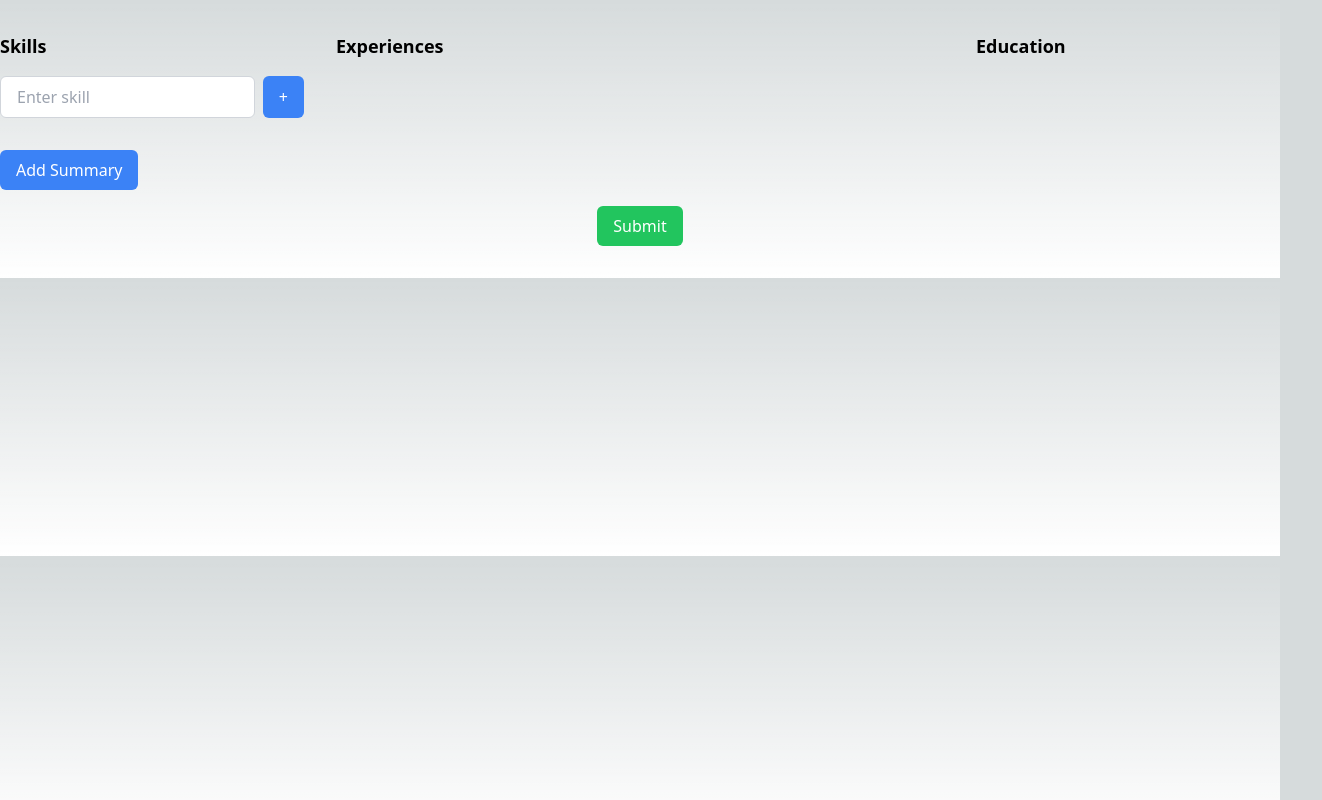
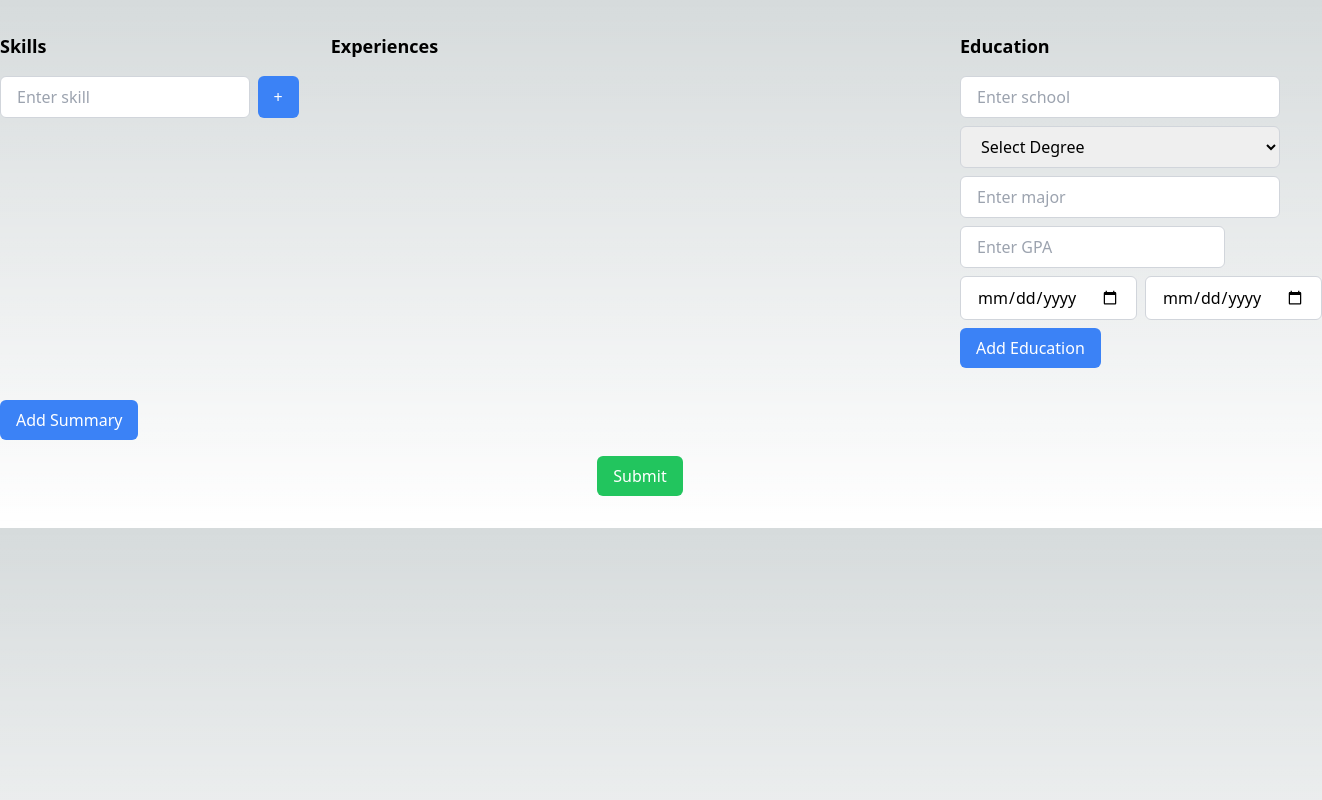
Before and after one commit to DennisLivshyts/resumesandbox, a Next.js app: page /CreateResumePage in a window 1280 px wide. Shown: the whole page, 1322 px wide, since content can reach past the window. Built offline with nearby package versions, Linux system fonts and the light colour scheme.

Commit message:
Populated the Education Column
Added gpa and start and end date to schema as well as the actual create resume page for input and improved the look, experience tab is next.

```diff
--- a/pages/CreateResumePage.tsx
+++ b/pages/CreateResumePage.tsx
@@ -3,7 +3,15 @@ import React, { useState } from 'react';
 const CreateResumePage : React.FC = () => {
     const [skillInput, setSkillInput] = useState('');
     const [skills,setSkills] = useState<string[]> ([]);
-    const [education,setEducation] = useState<{school:string,degree:string,major:string}[]>([]);
+    const [educationInput, setEducationInput] = useState({
+        school: '',
+        degree: '',
+        major: '',
+        gpa: '',
+        startDate: '',
+        endDate: ''
+      });
+    const [education,setEducation] = useState<{school:string,degree:string,major:string; gpa: string; startDate: string; endDate: string; }[]>([]);
     const [experiences, setExperiences] = useState<{position:string;company:string;description:string;aiAssistance:boolean}[]>([]);
     const [showSummaryInput, setShowSummaryInput] = useState<boolean>(false);
     const [summary, setSummary] = useState<string>('');
@@ -11,11 +19,14 @@ const CreateResumePage : React.FC = () => {
 
     const handleSkillAdd = (skill:string)=>{
         setSkills([...skills,skill]);
+        setSkillInput('');
     };
 
-    const handleEducationAdd = (school:string, degree: string, major: string) => {
-        setEducation([...education,{school,degree,major}]);
-    };
+    const handleEducationAdd = (school: string, degree: string, major: string, gpa: string, startDate: string, endDate: string) => {
+        setEducation([...education, { school, degree, major, gpa, startDate, endDate }]);
+        setEducationInput({ school: '', degree: '', major: '', gpa: '', startDate: '', endDate: '' });
+      };
+
 
     const handleExperienceAdd = (position:string, company:string, description:string, aiAssistance:boolean) => {
         setExperiences([...experiences,{position,company,description,aiAssistance}]);
@@ -68,7 +79,103 @@ const CreateResumePage : React.FC = () => {
         {/* Education Column */}
         <div className="w-1/4">
           <h2 className="text-lg font-semibold mb-4">Education</h2>
-          {/* Education Input Fields */}
+          <div className="mb-2">
+            <input
+              type="text"
+              placeholder="Enter school"
+              className="border border-gray-300 rounded-md px-4 py-2 w-full mb-2"
+              value={educationInput.school}
+              onChange={(e) => setEducationInput({ ...educationInput, school: e.target.value })}
+            />
+            <select
+              value={educationInput.degree}
+              onChange={(e) => setEducationInput({ ...educationInput, degree: e.target.value })}
+              className="border border-gray-300 rounded-md px-4 py-2 w-full mb-2"
+            >
+                <option value="">Select Degree</option>
+                <option value="HS">High School Diploma</option>
+                <option value="AA">Associate of Arts (AA)</option>
+                <option value="AS">Associate of Science (AS)</option>
+                <option value="AAA">Associate of Applied Arts (AAA)</option>
+                <option value="AAS">Associate of Applied Science (AAS)</option>
+                <option value="BA">Bachelor of Arts (BA)</option>
+                <option value="BS">Bachelor of Science (BS)</option>
+                <option value="BAA">Bachelor of Applied Arts (BAA)</option>
+                <option value="BAS">Bachelor of Applied Science (BAS)</option>
+                <option value="B.Arch.">Bachelor of Architecture (B.Arch.)</option>
+                <option value="BBA">Bachelor of Business Administration (BBA)</option>
+                <option value="BFA">Bachelor of Fine Arts (BFA)</option>
+                <option value="BSN">Bachelor of Science in Nursing (BSN)</option>
+                <option value="MA">Master of Arts (MA)</option>
+                <option value="MS">Master of Science (MS)</option>
+                <option value="MEng">Master of Engineering (MEng)</option>
+                <option value="M.E.">Master of Architecture (M.E.)</option>
+                <option value="MPA">Master of Public Administration (MPA)</option>
+                <option value="MSW">Master of Social Work (MSW)</option>
+                <option value="MBA">Master of Business Administration (MBA)</option>
+                <option value="MPH">Master of Public health (MPH)</option>
+                <option value="DA">Doctor of Arts (DA)</option>
+                <option value="DBA">Doctor of Business Administration (DBA)</option>
+                <option value="JCD">Doctor of Canon Law (JCD)</option>
+                <option value="DDes">Doctor of Design (DDes)</option>
+                <option value="DEng">Doctor of Engineering (DEng)</option>
+                <option value="EdD">Doctor of Education (EdD)</option>
+                <option value="DFA.">Doctor of Fine Arts (DFA.)</option>
+                <option value="DHL">Doctor of Hebrew Letters (DHL)</option>
+                <option value="JSD, SJD">Doctor of Juridical Science (JSD, SJD)</option>
+                <option value="DMA">Doctor of Musical Arts (DMA)</option>
+                <option value="DME">Doctor of Music Education (DME)</option>
+                <option value="DML">Doctor of Modern Languages (DML)</option>
+                <option value="DNSc">Doctor of Nursing Science (DNSc)</option>
+                <option value="PhD">Doctor of Philosophy (PhD)</option>
+                <option value="DPH">Doctor of Public Health (DPH)</option>
+                <option value="STD">Doctor of Sacred Theology (STD)</option>
+                <option value="DSc, ScD">Doctor of Science (DSc, ScD)</option>
+                <option value="ThD">Doctor of Theology (ThD)</option>
+            </select>
+            <input
+              type="text"
+              placeholder="Enter major"
+              className="border border-gray-300 rounded-md px-4 py-2 w-full mb-2"
+              value={educationInput.major}
+              onChange={(e) => setEducationInput({ ...educationInput, major: e.target.value })}
+            />
+              <input
+                type="number"
+                step="0.01"
+                placeholder="Enter GPA"
+                value={educationInput.gpa}
+                onChange={(e) => setEducationInput({ ...educationInput, gpa: e.target.value.toString() })}
+                className="border border-gray-300 rounded-md px-4 py-2 mb-2"
+            />
+            <div className="flex mb-2">
+                <input
+                type="date"
+                value={educationInput.startDate}
+                onChange={(e) => setEducationInput({ ...educationInput, startDate: e.target.value })}
+                className="border border-gray-300 rounded-md px-4 py-2 mr-2"
+                />
+                <input
+                type="date"
+                value={educationInput.endDate}
+                onChange={(e) => setEducationInput({ ...educationInput, endDate: e.target.value })}
+                className="border border-gray-300 rounded-md px-4 py-2"
+                />
+            </div>
+           <button
+                onClick={() => handleEducationAdd(educationInput.school, educationInput.degree, educationInput.major,educationInput.gpa,educationInput.startDate,educationInput.endDate)}
+                className="bg-blue-500 text-white px-4 py-2 rounded-md"
+            >
+              Add Education
+            </button>
+          </div>
+          <ul className="mt-4">
+            {education.map((item, index) => (
+              <li key={index} className="mb-2">
+                {item.school} - {item.degree} - {item.major}
+              </li>
+            ))}
+          </ul>
         </div>
       </div>
 
```
Also changed, not shown: 2 other files (tests, documents, lock files or other folders).
